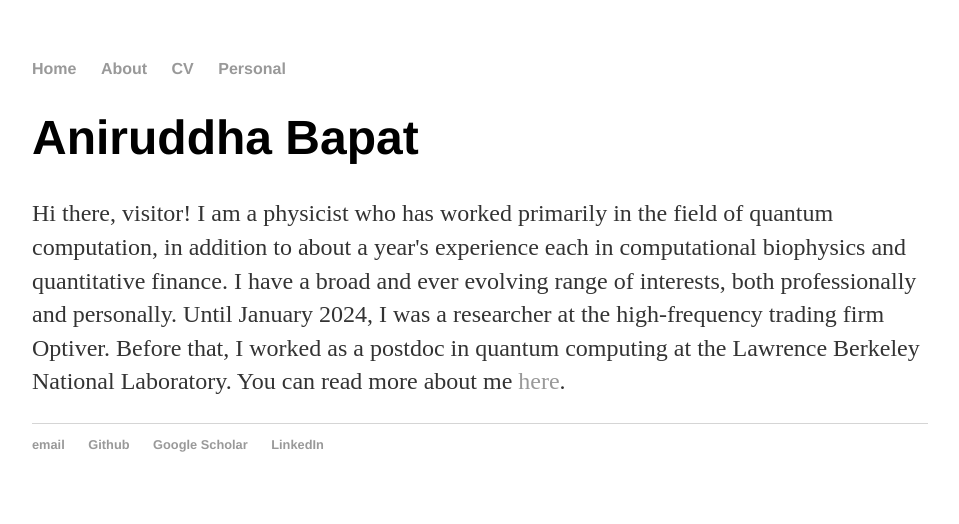
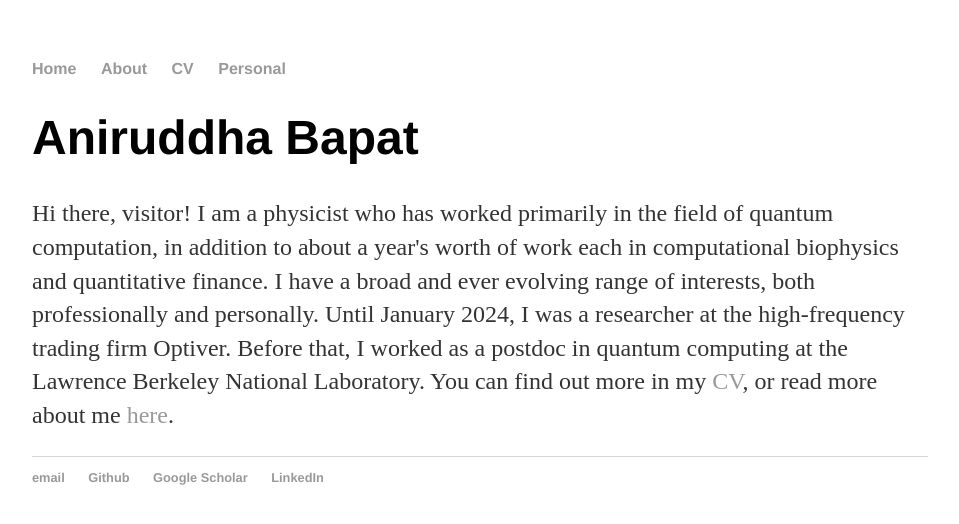
Before and after one commit to qurist/qurist.github.io, a Jekyll site: the page built from index.html, in a window 1280 px wide. Shown: the top 524 px of the page, without its empty margins (160-1119 px from the left). Built offline with Jekyll 4.4.1, drawn with Linux system fonts in a browser that asks for light colours.

Commit message:
Some unsaved changes

```diff
--- a/index.html
+++ b/index.html
@@ -5,10 +5,10 @@ title: Aniruddha Bapat
 <div class="blurb">
     <h1>Aniruddha Bapat</h1>
     <p> Hi there, visitor! I am a physicist who has worked primarily in the field of quantum computation,
-        in addition to about a year's experience each in computational biophysics and quantitative finance.
+        in addition to about a year's worth of work each in computational biophysics and quantitative finance.
         I have a broad and ever evolving range of interests, both professionally and personally.
 
         Until January 2024, I was a researcher at the high-frequency trading firm Optiver.
         Before that, I worked as a postdoc in quantum computing at the Lawrence Berkeley National Laboratory.
-        You can read more about me <a href="/about">here</a>.</p>
+        You can find out more in my <a href="/cv">CV</a>, or read more about me <a href="/about">here</a>.</p>
 </div><!-- /.blurb -->
```
